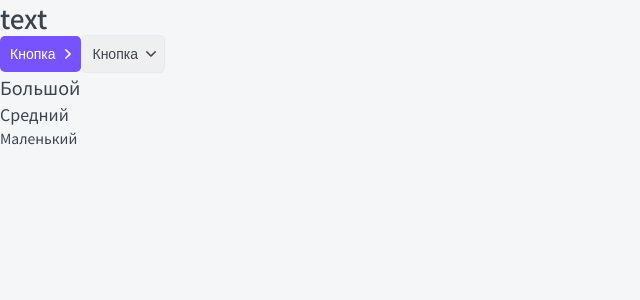
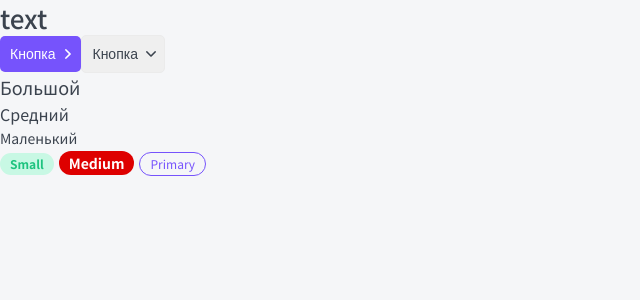
Before and after one commit to EvgeniyBudaev/react-next-photoshop, a Next.js app: page / in a window 1280 px wide. Shown: the top 300 px of the page, without its empty margins (0-640 px from the left). Built offline with nearby package versions, Linux system fonts and the light colour scheme.

Commit message:
Компонент тэга

```diff
--- /dev/null
+++ b/components/Tag/Tag.module.css
@@ -0,0 +1,52 @@
+.tag {
+	display: inline-block;
+
+	box-sizing: border-box;
+	margin-right: 5px;
+	border-radius: 20px;
+}
+
+.s {
+	padding: 5px 10px;
+
+	font-size: 12px;
+	line-height: 12px;
+}
+
+.m {
+	padding: 5px 10px;
+
+	font-size: 14px;
+	line-height: 14px;
+}
+
+.ghost {
+	border: 1px solid var(--gray-light);
+}
+
+.red {
+	color: var(--white);
+	background-color: #DE0000;
+
+	font-weight: bold;
+}
+
+.gray {
+	color: var(--white);
+	background-color: #B3C0D9;
+
+	font-weight: bold;
+}
+
+.green {
+	color: var(--green);
+	background-color: var(--green-light);
+
+	font-weight: bold;
+}
+
+.primary {
+	color: var(--primary);
+	background-color: none;
+	border: 1px solid var(--primary);
+}
--- /dev/null
+++ b/components/Tag/Tag.tsx
@@ -0,0 +1,24 @@
+import cn from 'classnames';
+import { TagProps } from './Tag.props';
+import styles from './Tag.module.css';
+
+export const Tag = ({ size = 's', children, color = 'ghost', href, className, ...props }: TagProps): JSX.Element => {
+	return (
+		<div className={cn(styles.tag, className, {
+			[styles.s]: size == 's',
+			[styles.m]: size == 'm',
+			[styles.ghost]: color == 'ghost',
+			[styles.red]: color == 'red',
+			[styles.grey]: color == 'grey',
+			[styles.green]: color == 'green',
+			[styles.primary]: color == 'primary',
+		})}
+			{...props}
+		>
+			{href
+				? <a href={href}>{children}</a>
+				: <>{children}</>
+			}
+		</div>
+	);
+};
--- a/components/index.ts
+++ b/components/index.ts
@@ -1,3 +1,4 @@
 export * from './Button/Button';
 export * from './Htag/Htag';
 export * from './Ptag/Ptag';
+export * from './Tag/Tag';
--- a/pages/index.tsx
+++ b/pages/index.tsx
@@ -1,5 +1,5 @@
 import React from 'react';
-import { Button, Htag, Ptag } from '../components';
+import { Button, Htag, Ptag, Tag } from '../components';
 
 export default function Home(): JSX.Element {
   return (
@@ -10,6 +10,9 @@
       <Ptag size="l">Большой</Ptag>
       <Ptag>Средний</Ptag>
       <Ptag size="s">Маленький</Ptag>
+      <Tag size='s' color='green'>Small</Tag>
+      <Tag size='m' color='red'>Medium</Tag>
+      <Tag color='primary'>Primary</Tag>
     </>
   );
 }
```
Also changed, not shown: components/Tag/Tag.props.ts (added, +8 -0 lines).
